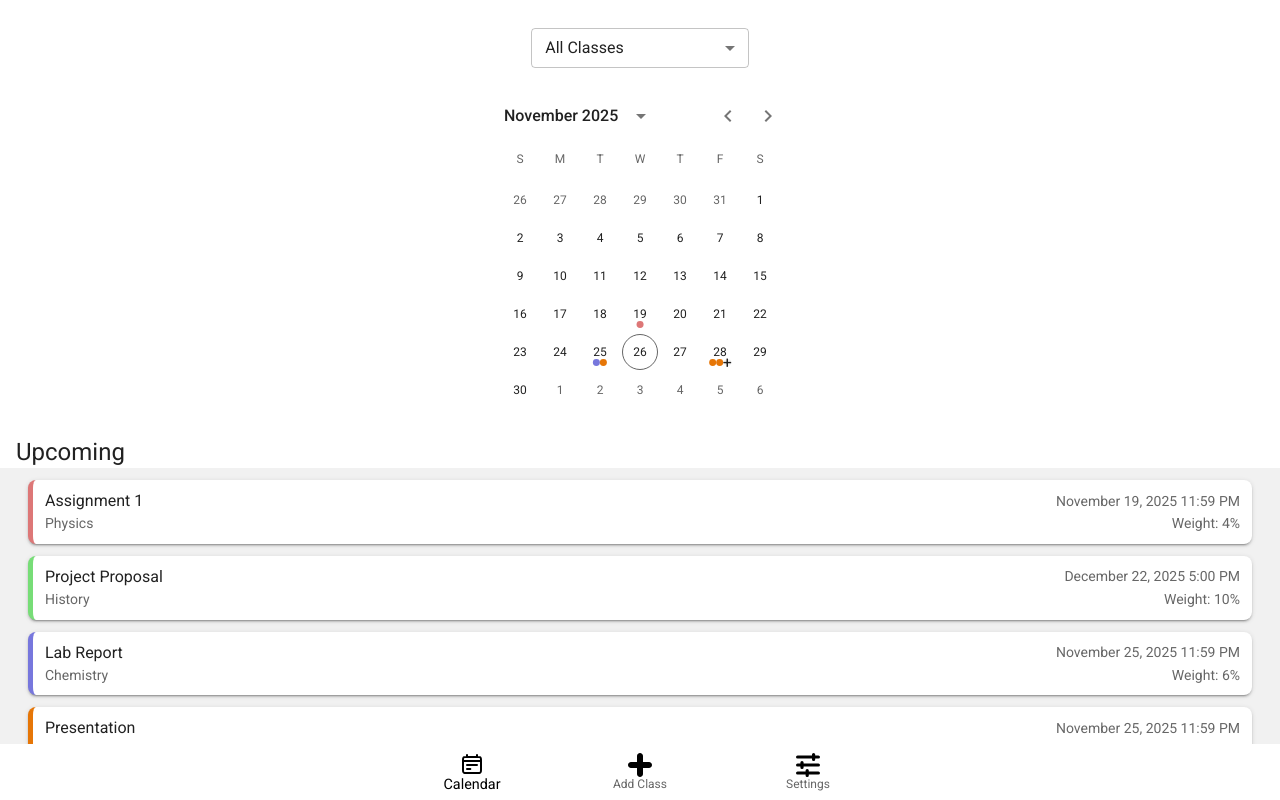
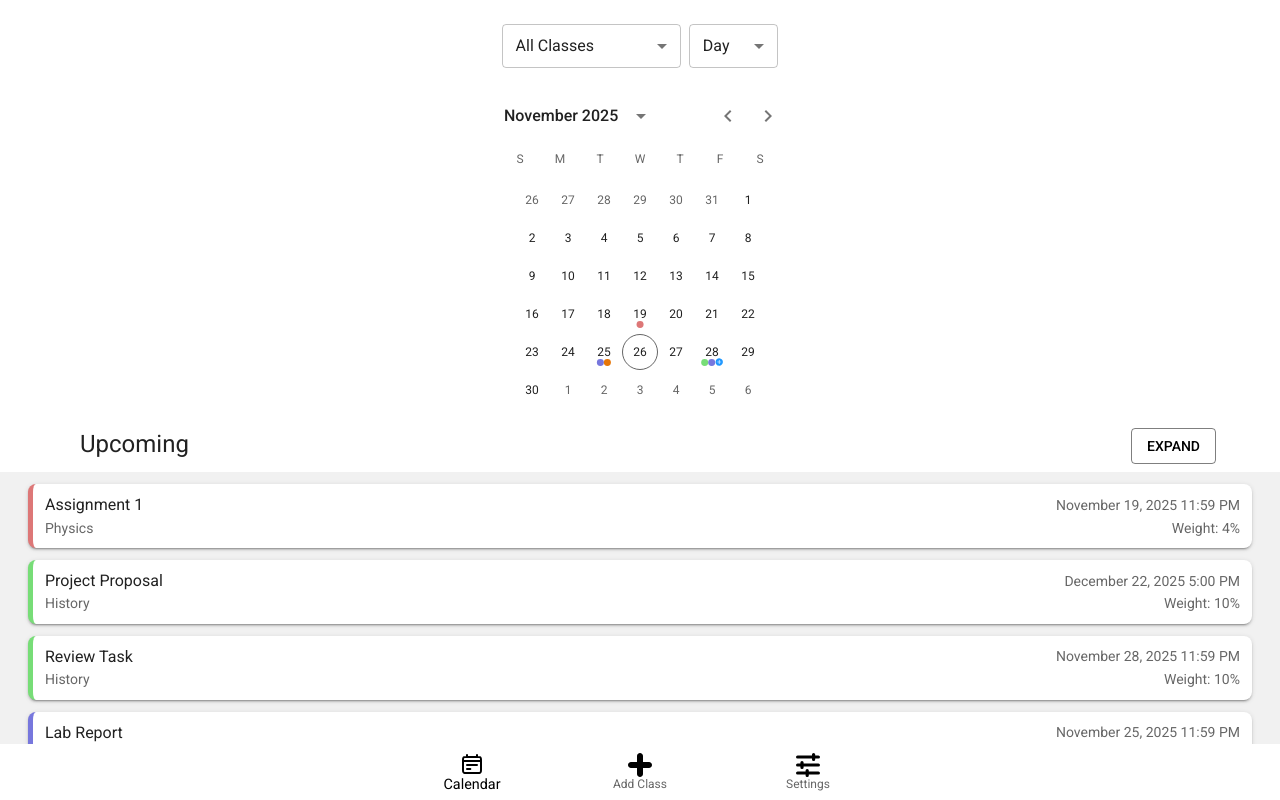
Before and after one commit to DOOdate/DOOdate, a React (Vite) app in the folder frontend/: page /home in a window 1280 px wide. Built offline with nearby package versions, Linux system fonts and the light colour scheme; a web font is replaced by a local one.

Commit message:
More Calendar Features

```diff
--- a/frontend/src/home.jsx
+++ b/frontend/src/home.jsx
@@ -16,21 +16,93 @@ import 'dayjs/locale/fr'
 import updateLocale from 'dayjs/plugin/updateLocale'
 import i18next from "i18next";
 import localizedFormat from "dayjs/plugin/localizedFormat"
+import Button from '@mui/material/Button';
+import PlusIcon from "../src/assets/plus-icon-calendar.svg";
 
 function Home(){
     const { t } = useTranslation();
     const [classFilter, setClassFilter] = React.useState('All Classes');
     const [selectedDate, setSelectedDate] = React.useState(null);
+    const [selectionMode, setSelectionMode] = React.useState('day');
+    const [upcomingExtended, setUpcomingExtended] = React.useState(false);
 
     let assignments = [
-        { title: 'Assignment 1', className: 'Physics', date: '2025-11-19T23:59:00', weight: '4%', colour: '#dd7777' },
-        { title: 'Project Proposal', className: 'History', date: '2025-12-22T17:00:00', weight: '10%', colour: '#77dd77' },
-        { title: 'Lab Report', className: 'Chemistry', date: '2025-11-25T23:59:00', weight: '6%', colour: '#7777dd' },
-        { title: 'Presentation', className: 'Calculus', date: '2025-11-25T23:59:00', weight: '10%', colour: '#e67607' },
-        { title: 'Final Exam', className: 'Calculus', date: '2025-11-28T23:59:00', weight: '20%', colour: '#e67607' },
-        { title: 'Exam Preperation Assignment', className: 'Calculus', date: '2025-11-28T23:59:00', weight: '0%', colour: '#e67607' },
-        { title: 'Review Task', className: 'History', date: '2025-11-28T23:59:00', weight: '10%', colour: '#77dd77' },
-        { title: 'Problem Set 1', className: 'Chemistry', date: '2025-11-28T23:59:00', weight: '5%', colour: '#7777dd' },
+        {
+            "course_code": "Physics",
+            "prof_email": "physics_prof@uottawa.ca",
+            "late_policy": [],
+            "colour": "#dd7777",
+            "deadlines": [
+              {
+                "title": "Assignment 1",
+                "due_date": "2025-11-19T23:59:00",
+                "weight": 4,
+              }
+            ]
+          },
+
+          {
+            "course_code": "History",
+            "prof_email": "history_prof@uottawa.ca",
+            "late_policy": [],
+            "colour": "#77dd77",
+            "deadlines": [
+              {
+                "title": "Project Proposal",
+                "due_date": "2025-12-22T17:00:00",
+                "weight": 10,
+              },
+              {
+                "title": "Review Task",
+                "due_date": "2025-11-28T23:59:00",
+                "weight": 10,
+              }
+            ]
+          },
+
+          {
+            "course_code": "Chemistry",
+            "prof_email": "chemistry_prof@uottawa.ca",
+            "late_policy": [],
+            "colour": "#7777dd",
+            "deadlines": [
+              {
+                "title": "Lab Report",
+                "due_date": "2025-11-25T23:59:00",
+                "weight": 6,
+              },
+              {
+                "title": "Problem Set 1",
+                "due_date": "2025-11-28T23:59:00",
+                "weight": 5,
+              }
+            ]
+          },
+
+          {
+            "course_code": "Calculus",
+            "prof_email": "calculus_prof@uottawa.ca",
+            "late_policy": [],
+            "colour": "#e67607",
+            "deadlines": [
+              {
+                "title": "Presentation",
+                "due_date": "2025-11-25T23:59:00",
+                "weight": 10,
+              },
+              {
+                "title": "Final Exam",
+                "due_date": "2025-11-28T23:59:00",
+                "weight": 20,
+              },
+              {
+                "title": "Exam Preperation Assignment",
+                "due_date": "2025-11-28T23:59:00",
+                "weight": 0,
+              }
+            ]
+          }
+
     ];
     dayjs.extend(updateLocale)
     dayjs.extend(localizedFormat);
@@ -39,17 +111,18 @@ function Home(){
     })
     dayjs.locale(i18next.language)
 
-
     const classNamesSet = new Set();
     for (const a1 of assignments) {
-        classNamesSet.add(a1.className);
+        classNamesSet.add(a1.course_code);
     }
     const classNames = [...classNamesSet]
 
     let filteredAssignments = [];
     for (const a of assignments) {
-        if (classFilter == 'All Classes' || a.className == classFilter) {
-            filteredAssignments.push(a);
+        for(const b of a.deadlines){
+            if (classFilter == 'All Classes' || a.course_code == classFilter) {
+                filteredAssignments.push({title: b.title, due_date: b.due_date, weight: b.weight, colour: a.colour, course_code: a.course_code, late_policy: a.late_policy});
+            }
         }
     }
 
@@ -59,16 +132,31 @@ function Home(){
             upcomingAssignments.push(a);
         }
         else{
-            if(dayjs(a.date).isSame(selectedDate, "day")){
+            const assignmentDate = dayjs(a.due_date).startOf("day");
+            const selected = selectedDate.startOf("day");
+
+            if(selectionMode == "day"){
+                if(dayjs(a.due_date).isSame(selectedDate, "day")){
                     upcomingAssignments.push(a);
                 }
+            }
+            else{
+                const dayOfWeek = selected.day();
+                const weekStart = selected.subtract(dayOfWeek, "day");
+                const diffDays = assignmentDate.diff(weekStart, "day");
+
+                if (diffDays >= 0 && diffDays <= 6) {
+                  upcomingAssignments.push(a);
+                }
+            }
+
         }
     }
 
     const assignmentsPerDay = new Map();
 
     for (const ai of filteredAssignments) {
-        const date = dayjs(ai.date);
+        const date = dayjs(ai.due_date);
         if (!date.isValid()){
             continue;
         }
@@ -83,6 +171,18 @@ function Home(){
     const AssignmentDay = (props) => {
         const { day, outsideCurrentMonth, selected, ...other } = props;
         const key = day.format("YYYY-MM-DD");
+
+        let isInSelectedWeek = false;
+
+        if (selectionMode === "week" && selectedDate) {
+            const selected = selectedDate.startOf("day");
+            const weekStart = selected.subtract(selected.day(), "day");
+            isInSelectedWeek = day.startOf("day").diff(weekStart, "day") >= 0 && day.startOf("day").diff(weekStart, "day") <= 6;
+        }
+
+        const isStartOfWeek = selectionMode === "week" && isInSelectedWeek && day.day() === 0;
+        const isEndOfWeek = selectionMode === "week" && isInSelectedWeek && day.day() === 6;
+        const isToday = day.isSame(dayjs(), "day");
 
         let todaysAssignments = assignmentsPerDay.get(key);
         if (!todaysAssignments) {
@@ -117,25 +217,61 @@ function Home(){
                         width: "0.43rem",
                         height: "0.43rem",
                         borderRadius: "50%",
-                        bgcolor: 'primary.secondary',
                         display: "flex",
                         alignItems: "center",
                         justifyContent: "center",
                     }}>
-                    +
+                      <img
+                        src={PlusIcon}
+                        style={{ width: "120%", height: "120%" }}
+                    />
                     </Box>
             )
         }
 
+        const daySx = {
+        ...(selectionMode == "day" && {
+          "&.Mui-selected": {
+            bgcolor: "rgba(150, 150, 150, 0.45)",
+            color: "inherit",
+            },
+
+          "&.Mui-selected:hover, &.Mui-selected:focus": {
+            bgcolor: "rgba(150, 150, 150, 0.45)",
+          },
+        }),
+
+        ...(selectionMode == "week" && isInSelectedWeek && {
+          bgcolor: "rgba(150, 150, 150, 0.45)",
+          color: "inherit",
+
+          "&:hover, &:focus": {
+            bgcolor: "rgba(150, 150, 150, 0.45)",
+          },
+
+          borderRadius: 0,
+
+          ...(isStartOfWeek && {
+            borderTopLeftRadius: "100%",
+            borderBottomLeftRadius: "100%",
+          }),
+
+          ...(isEndOfWeek && {
+            borderTopRightRadius: "100%",
+            borderBottomRightRadius: "100%",
+          }),
+        }),
+        };
+
         if (todaysAssignments.length === 0) {
             return (<Box sx={{ position: "relative", }}>
-            <PickersDay {...other} day={day} outsideCurrentMonth={outsideCurrentMonth}/></Box>);
+            <PickersDay {...other} day={day} outsideCurrentMonth={outsideCurrentMonth} selected={selectionMode === "day" ? selected : false} sx={daySx} disableMargin/></Box>);
         }
 
 
         return (
             <Box sx={{ position: "relative" }}>
-              <PickersDay {...other} day={day} outsideCurrentMonth={outsideCurrentMonth}/>
+              <PickersDay {...other} day={day} outsideCurrentMonth={outsideCurrentMonth} selected={selectionMode === "day" ? selected : false} sx={daySx} disableMargin/>
               <Box
                 sx={{
                   position: "absolute",
@@ -166,25 +302,45 @@ function Home(){
             overflow: 'hidden'
         }}
         >
-            <Box sx={{ marginTop: 2, justifyContent: 'center',}}>
+        {upcomingExtended == false ? (
+          <Box
+            sx={{
+              marginTop: 2,
+              display: "flex",
+              justifyContent: "center",
+              alignItems: "center",
+              gap: 1,
+              flexWrap: "wrap",
+            }}>
             <Select
-                sx={{width: {xs: "70vw", md: "17vw"}, height: {xs: "5.5vh", md: "5vh"}}}
+              sx={{width: {xs: "55vw", md: "14vw"}, height: {xs: "5.5vh", md: "5.5vh"}}}
               value={classFilter}
-                    onChange={(e) => setClassFilter(e.target.value)}
-                >
+              onChange={(e) => setClassFilter(e.target.value)}>
+
               <MenuItem value='All Classes'>{t('All Classes')}</MenuItem>
-                    {classNames.map((className) => (
-                        <MenuItem key={className} value={className}>{className}</MenuItem>
-                    ))}
+              {classNames.map((className) => (<MenuItem key={className} value={className}>{className}</MenuItem>))}
             </Select>
-            </Box>
+
+            <Select
+              sx={{ width: {xs: "25vw", md: "7vw"}, height: {xs: "5.5vh", md: "5.5vh"}}}
+              value={selectionMode}
+              onChange={(e) => setSelectionMode(e.target.value)}
+              size="small">
+
+              <MenuItem value="day">Day</MenuItem>
+              <MenuItem value="week">Week</MenuItem>
+            </Select>
+
+           </Box>) : null}
             <Box sx={(theme) => ({
                 p: 2,
                 borderRadius: 1,
                 transition: 'background-color 200ms',
             })}>
                 <LocalizationProvider dateAdapter={AdapterDayjs} adapterLocale={i18next.language}>
+                    {upcomingExtended == false ? (
                     <DateCalendar
+                    value={selectedDate}
                     onChange={(newValue) =>{
                     if (selectedDate && newValue && selectedDate.isSame(newValue, "day")) {
                         setSelectedDate(null);
@@ -196,18 +352,34 @@ function Home(){
                     showDaysOutsideCurrentMonth
                     slots={{ day: AssignmentDay }}
                     />
+                ) : null}
                 </LocalizationProvider>
             </Box>
+            <Box
+                sx={{
+                    display: "flex",
+                    justifyContent: 'space-between',
+                    alignItems: "center",
+                    width: "90%",
+                    marginBottom: "1vh",
+                    marginTop: "-1vh"
+                }}>
+
                 <Typography variant="h5" sx={{ alignSelf: 'flex-start', pl: 2, textAlign: 'left' }}>{t('Upcoming')}</Typography>
+                {upcomingExtended == false ? (
+                <Button variant="outlined" onClick={() => setUpcomingExtended(prev => !prev)}>Expand</Button>
+                ) : <Button variant="outlined" onClick={() => setUpcomingExtended(prev => !prev)}>Collapse</Button>}
+                </Box>
             <Box sx={{ flex: 1,
                 overflowY: 'auto',
                 width: '100%',
-                maxHeight: '40vh',
                 pb: '72px',
                 px: 2,
-                bgcolor: 'primary.secondary' }}>
+                bgcolor: 'primary.secondary',
+                maxHeight: upcomingExtended ? "92vh" : "40vh",
+                }}>
                 {upcomingAssignments.map((assignment) => (
-                    <EventCard key={assignment.title} {...assignment} date={dayjs(assignment.date).format("LLL")} />
+                    <EventCard key={assignment.title} colour={assignment.colour} className={assignment.course_code} {...assignment} date={dayjs(assignment.due_date).format("LLL")} weight={assignment.weight+"%"}/>
                 ))}
             </Box>
             </Box>
```
Also changed, not shown: frontend/src/assets/plus-icon-calendar.svg (added). Lines whose indentation alone changed are shown as unchanged.
